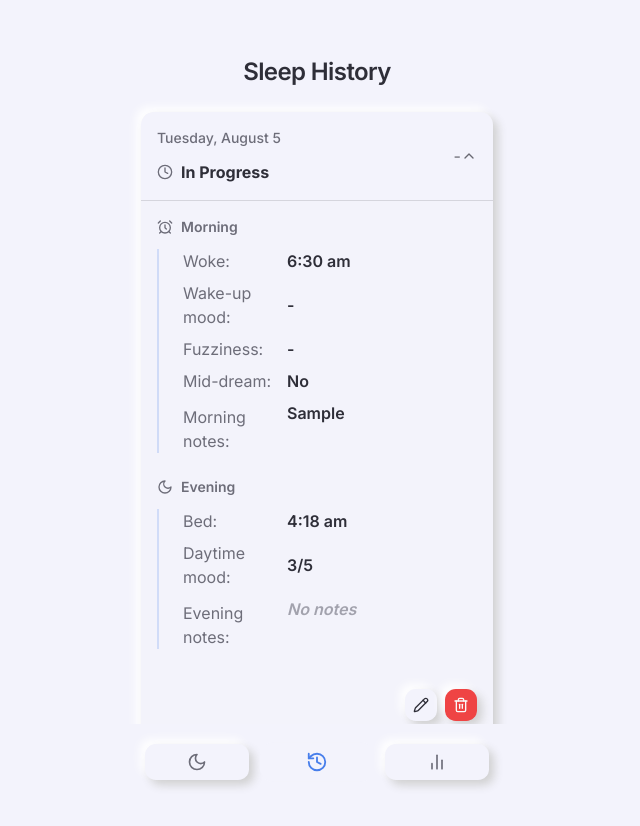
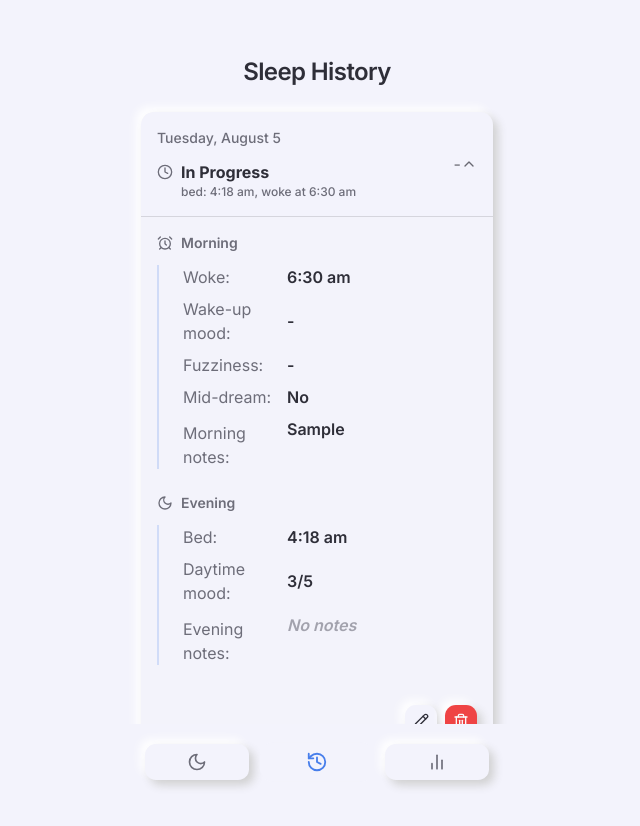
Before and after one commit to pagetribe/sleepwell, a Next.js app: page / in a window 1280 px wide. Both pictures are taken after typing "Sample" into the empty fields and a click on the button "Save Log". Shown: the top 826 px of the page, without its empty margins (323-963 px from the left). Built offline with nearby package versions, Linux system fonts and the light colour scheme.

Commit message:
fix in progress to show proposed duration

```diff
--- a/src/components/sleep-log-list.tsx
+++ b/src/components/sleep-log-list.tsx
@@ -6,7 +6,7 @@ import { Button } from '@/components/ui/button';
 import { Accordion, AccordionContent, AccordionItem, AccordionTrigger } from '@/components/ui/accordion';
 import type { SleepLog } from '@/lib/types';
 import { MOOD_OPTIONS } from '@/lib/types';
-import { calculateDuration } from '@/lib/utils';
+import { calculateDuration } from '@/lib/utils'; // Assuming this utility calculates duration from two time strings
 import { AlarmClock, Bed, Brain, Clock, Cloudy, Info, Moon, Trash2, Pencil } from 'lucide-react';
 import { useState } from 'react';
 
@@ -94,8 +94,28 @@ export const SleepLogList: FC<SleepLogListProps> = ({ logs: rawLogs, onDelete, o
               day: 'numeric',
             };
             const title = wakeUpDate.toLocaleDateString('en-US', titleDateOptions);
+
             const previousLog = index < sortedLogs.length - 1 ? sortedLogs[index + 1] : null;
-            const sleepDuration = previousLog ? calculateDuration(previousLog.bedtime, log.wakeup) : log.sleepDuration;
+
+            const today = new Date();
+            const todayDateString = today.toISOString().slice(0, 10); // e.g., "2025-08-10"
+
+            const isLogForToday = log.date === todayDateString;
+            const morningNotes = log.additionalInfo?.split('|')[0] || '';
+
+            const hasMorningDetailsRecorded = (log.wakeupMood !== 0 && log.wakeupMood !== undefined && log.wakeupMood !== null) ||
+                                             (log.fuzziness !== 0 && log.fuzziness !== undefined && log.fuzziness !== null) ||
+                                             (morningNotes.trim() !== '');
+
+            // A log is "in progress" if it's for today AND morning details are NOT yet recorded
+            const isInProgress = isLogForToday && !hasMorningDetailsRecorded;
+
+            // sleepDuration is calculated for display for *completed* logs using the previous night's bedtime
+            const sleepDurationForCompleted = previousLog ? calculateDuration(previousLog.bedtime, log.wakeup) : log.sleepDuration;
+
+            // For "in progress" logs, calculate proposed duration using its own bedtime and wakeup (planned times)
+            const proposedSleepDuration = (log.bedtime && log.wakeup) ? calculateDuration(log.bedtime, log.wakeup) : '';
+
             const isEditing = editingId === log.id;
 
             return (
@@ -107,18 +127,42 @@ export const SleepLogList: FC<SleepLogListProps> = ({ logs: rawLogs, onDelete, o
                       <div className="flex items-start gap-2 text-base text-muted-foreground">
                         <Clock className="h-4 w-4 mt-1 shrink-0" />
                         <div className="flex flex-col items-start">
+                          {isInProgress ? (
+                            // Exactly matching the new image: "In Progress" followed by "proposed duration: X"
+                            <>
+                              <span className="font-bold text-foreground">In Progress</span>
+                              {proposedSleepDuration && ( // Only show if proposed duration is calculated
+                                <span className="text-xs text-muted-foreground">
+                                  proposed duration: {proposedSleepDuration}
+                                </span>
+                              )}
+                            </>
+                          ) : (
+                            // Display actual sleep duration and times for completed logs
+                            <>
                               <span className="font-bold text-foreground">
-                            {sleepDuration}
+                                {sleepDurationForCompleted} {/* Use the calculated duration for completed logs */}
                               </span>
+                              {/* Display bed/woke times for completed logs: */}
+                              {/* If there's a previous log (meaning this log represents a full night's sleep) */}
                               {previousLog && (
                                 <span className="text-xs text-muted-foreground">
                                   bed: {formatTime(previousLog.bedtime)}, woke at {formatTime(log.wakeup)}
                                 </span>
                               )}
+                              {/* If it's the very first (oldest) completed log, display its own bedtime/wakeup */}
+                              {!previousLog && log.bedtime && log.wakeup && (
+                                  <span className="text-xs text-muted-foreground">
+                                    bed: {formatTime(log.bedtime)}, woke at {formatTime(log.wakeup)}
+                                  </span>
+                              )}
+                            </>
+                          )}
                         </div>
                       </div>
                     </div>
                     <div className="flex items-center gap-2">
+                      {/* MoodIndicator for Wake-up mood, will show '-' if value is 0, null, or undefined */}
                       <MoodIndicator value={log.wakeupMood} />
                     </div>
                   </div>
@@ -267,7 +311,7 @@ export const SleepLogList: FC<SleepLogListProps> = ({ logs: rawLogs, onDelete, o
                             <div className="flex items-start gap-2">
                               <span className="text-muted-foreground w-24 mt-1">Morning notes:</span>
                               <span className="font-semibold flex-1">
-                                {log.additionalInfo && log.additionalInfo.split('|')[0] ? log.additionalInfo.split('|')[0] : <span className="italic text-muted-foreground/60">No notes</span>}
+                                {morningNotes.trim() ? morningNotes : <span className="italic text-muted-foreground/60">No notes</span>}
                               </span>
                             </div>
                           </div>
```
Lines whose indentation alone changed are shown as unchanged.
